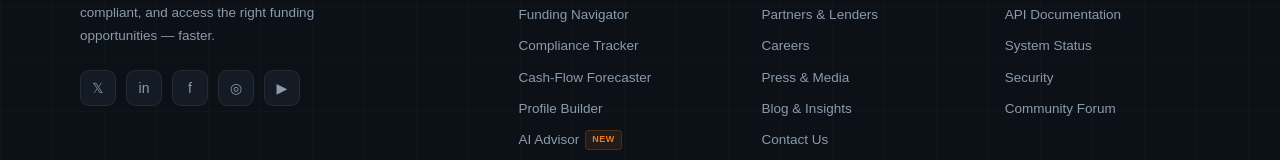
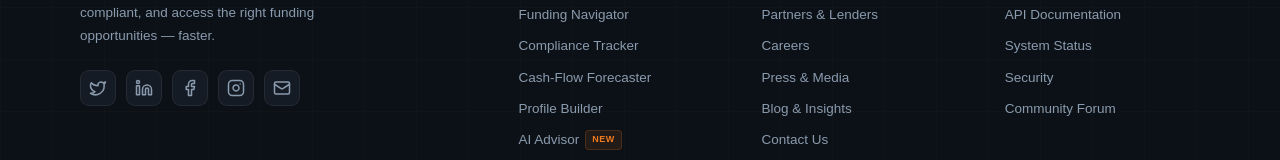
Before and after one commit to 10krhinooo/Inua360, a React (Vite) app: page / in a window 1280 px wide. Shown: the part 9480-9640 px from the top of the page. Built offline with nearby package versions, Linux system fonts and the light colour scheme; no server answers.

Commit message:
Update footer social icons to use lucide-react

```diff
--- a/src/components/Landing/Footer.tsx
+++ b/src/components/Landing/Footer.tsx
@@ -1,4 +1,5 @@
 import React from 'react';
+import { Twitter, Linkedin, Facebook, Instagram, Mail } from 'lucide-react';
 import './Footer.css';
 
 const Footer: React.FC = () => {
@@ -33,11 +34,21 @@ const Footer: React.FC = () => {
               An AI-powered platform helping Kenya's SMEs understand their business health, stay compliant, and access the right funding opportunities — faster.
             </p>
             <div className="footer-socials">
-              <a href="#" className="footer-social-btn" title="Twitter / X">𝕏</a>
-              <a href="#" className="footer-social-btn" title="LinkedIn">in</a>
-              <a href="#" className="footer-social-btn" title="Facebook">f</a>
-              <a href="#" className="footer-social-btn" title="Instagram">◎</a>
-              <a href="#" className="footer-social-btn" title="YouTube">▶</a>
+              <a href="https://x.com/Inua360" target="_blank" rel="noopener noreferrer" className="footer-social-btn" title="Twitter / X">
+                <Twitter size={18} strokeWidth={2} />
+              </a>
+              <a href="https://www.linkedin.com/company/inua360" target="_blank" rel="noopener noreferrer" className="footer-social-btn" title="LinkedIn">
+                <Linkedin size={18} strokeWidth={2} />
+              </a>
+              <a href="https://www.facebook.com/profile.php?id=61575479657497" target="_blank" rel="noopener noreferrer" className="footer-social-btn" title="Facebook">
+                <Facebook size={18} strokeWidth={2} />
+              </a>
+              <a href="https://www.instagram.com/inua360" target="_blank" rel="noopener noreferrer" className="footer-social-btn" title="Instagram">
+                <Instagram size={18} strokeWidth={2} />
+              </a>
+              <a href="mailto:hello.inua360@gmail.com" className="footer-social-btn" title="Email">
+                <Mail size={18} strokeWidth={2} />
+              </a>
             </div>
           </div>
 
```
Also changed, not shown: 1 other file (tests, documents, lock files or other folders).
